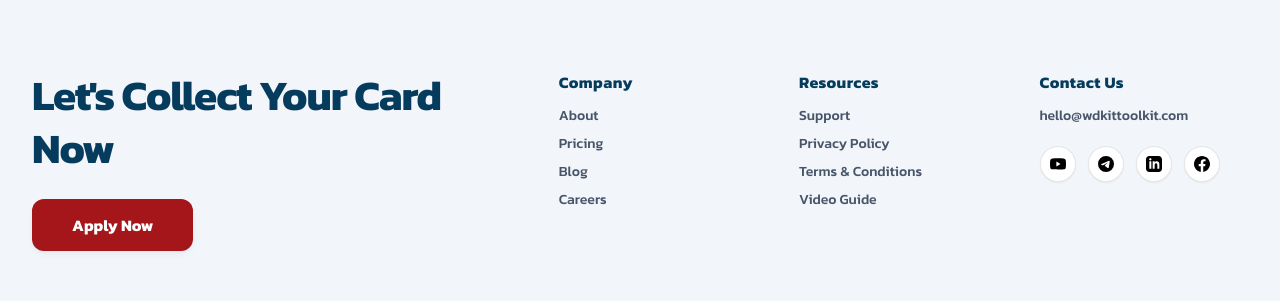
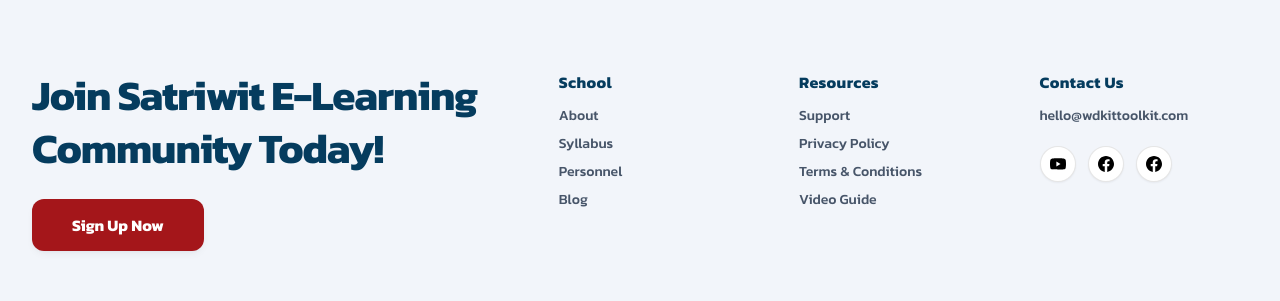
Before and after one commit to Meow-nah-ngo/E-learning-Front-end, a Next.js app: page /home in a window 1280 px wide. Shown: the part 2656-2957 px from the top of the page. Built offline with nearby package versions, Linux system fonts and the light colour scheme.

Commit message:
Update Footer.tsx

```diff
--- a/src/components/Footer.tsx
+++ b/src/components/Footer.tsx
@@ -4,31 +4,28 @@ export default function Footer() {
   return (
     <footer className="w-full bg-light-2 font-sans pt-12 sm:pt-16">
 
-      {/* Pre-Footer Banner & Navigation Links Container */}
       <div className="max-w-[1280px] w-full mx-auto px-4 sm:px-6 lg:px-8 pb-12 sm:pb-16">
         <div className="grid grid-cols-1 lg:grid-cols-12 gap-10 lg:gap-12 items-start">
 
-          {/* Left Column: CTA Title & Apply Button */}
           <div className="lg:col-span-5 space-y-6">
             <h2 className="text-3xl sm:text-4xl lg:text-[42px] font-extrabold text-secondary leading-tight tracking-tight">
-              Let's Collect Your Card Now
+              Join Satriwit E-Learning Community Today!
             </h2>
             <button className="w-full sm:w-auto px-10 py-3.5 rounded-xl bg-primary hover:bg-primary-tint text-white text-base font-bold shadow-md transition-all duration-200 active:scale-95">
-              Apply Now
+              Sign Up Now
             </button>
           </div>
 
-          {/* Right Column: Footer Links Grid */}
           <div className="lg:col-span-7 grid grid-cols-1 sm:grid-cols-3 gap-8 text-sm">
 
             {/* Company Column */}
             <div className="space-y-3">
-              <h3 className="text-base font-bold text-secondary tracking-wide">Company</h3>
+              <h3 className="text-base font-bold text-secondary tracking-wide">School</h3>
               <ul className="space-y-2 text-description-light font-medium">
                 <li><a href="#" className="hover:text-primary transition-colors">About</a></li>
-                <li><a href="#" className="hover:text-primary transition-colors">Pricing</a></li>
+                <li><a href="#" className="hover:text-primary transition-colors">Syllabus</a></li>
+                <li><a href="#" className="hover:text-primary transition-colors">Personnel</a></li>
                 <li><a href="#" className="hover:text-primary transition-colors">Blog</a></li>
-                <li><a href="#" className="hover:text-primary transition-colors">Careers</a></li>
               </ul>
             </div>
 
@@ -57,22 +54,15 @@ export default function Footer() {
                   </svg>
                 </a>
 
-                {/* Telegram */}
-                <a href="#" aria-label="Telegram" className="w-9 h-9 rounded-full bg-white border border-neutral/40 flex items-center justify-center text-secondary hover:text-primary hover:border-primary transition-all shadow-xs">
+                {/* Facebook */}
+                <a href="#" aria-label="Facebook" className="w-9 h-9 rounded-full bg-white border border-neutral/40 flex items-center justify-center text-secondary hover:text-primary hover:border-primary transition-all shadow-xs">
                   <svg className="w-4 h-4 fill-currentColor" viewBox="0 0 24 24">
-                    <path d="M11.944 0A12 12 0 0 0 0 12a12 12 0 0 0 12 12 12 12 0 0 0 12-12A12 12 0 0 0 12 0a12 12 0 0 0-.056 0zm4.962 7.224c.1-.002.321.023.465.14a.506.506 0 0 1 .171.325c.016.093.036.306.02.472-.18 1.898-.962 6.502-1.36 8.627-.168.9-.499 1.201-.82 1.23-.696.065-1.225-.46-1.9-.902-1.056-.693-1.653-1.124-2.678-1.8-1.185-.78-.417-1.21.258-1.91.177-.184 3.247-2.977 3.307-3.23.007-.032.014-.15-.056-.212s-.174-.041-.249-.024c-.106.024-1.793 1.14-5.061 3.345-.48.33-.913.49-1.302.48-.428-.008-1.252-.241-1.865-.44-.752-.245-1.349-.374-1.297-.789.027-.216.325-.437.893-.663 3.498-1.524 5.831-2.529 6.998-3.014 3.332-1.386 4.025-1.627 4.476-1.635z"/>
+                    <path d="M24 12.073c0-6.627-5.373-12-12-12s-12 5.373-12 12c0 5.99 4.388 10.954 10.125 11.854v-8.385H7.078v-3.47h3.047V9.43c0-3.007 1.792-4.669 4.533-4.669 1.312 0 2.686.235 2.686.235v2.953H15.83c-1.491 0-1.956.925-1.956 1.874v2.25h3.328l-.532 3.47h-2.796v8.385C19.612 23.027 24 18.062 24 12.073z"/>
                   </svg>
                 </a>
 
-                {/* LinkedIn */}
-                <a href="#" aria-label="LinkedIn" className="w-9 h-9 rounded-full bg-white border border-neutral/40 flex items-center justify-center text-secondary hover:text-primary hover:border-primary transition-all shadow-xs">
-                  <svg className="w-4 h-4 fill-currentColor" viewBox="0 0 24 24">
-                    <path d="M19 0h-14c-2.761 0-5 2.239-5 5v14c0 2.761 2.239 5 5 5h14c2.762 0 5-2.239 5-5v-14c0-2.239-2.238-5-5-5zm-11 19h-3v-11h3v11zm-1.5-12.268c-.966 0-1.75-.79-1.75-1.764s.784-1.764 1.75-1.764 1.75.79 1.75 1.764-.783 1.764-1.75 1.764zm13.5 12.268h-3v-5.604c0-3.368-4-3.113-4 0v5.604h-3v-11h3v1.765c1.396-2.586 7-2.777 7 2.476v6.759z"/>
-                  </svg>
-                </a>
-
-                {/* Facebook */}
-                <a href="#" aria-label="Facebook" className="w-9 h-9 rounded-full bg-white border border-neutral/40 flex items-center justify-center text-secondary hover:text-primary hover:border-primary transition-all shadow-xs">
+                {/* Instagram */}
+                <a href="#" aria-label="Instagram" className="w-9 h-9 rounded-full bg-white border border-neutral/40 flex items-center justify-center text-secondary hover:text-primary hover:border-primary transition-all shadow-xs">
                   <svg className="w-4 h-4 fill-currentColor" viewBox="0 0 24 24">
                     <path d="M24 12.073c0-6.627-5.373-12-12-12s-12 5.373-12 12c0 5.99 4.388 10.954 10.125 11.854v-8.385H7.078v-3.47h3.047V9.43c0-3.007 1.792-4.669 4.533-4.669 1.312 0 2.686.235 2.686.235v2.953H15.83c-1.491 0-1.956.925-1.956 1.874v2.25h3.328l-.532 3.47h-2.796v8.385C19.612 23.027 24 18.062 24 12.073z"/>
                   </svg>
```
